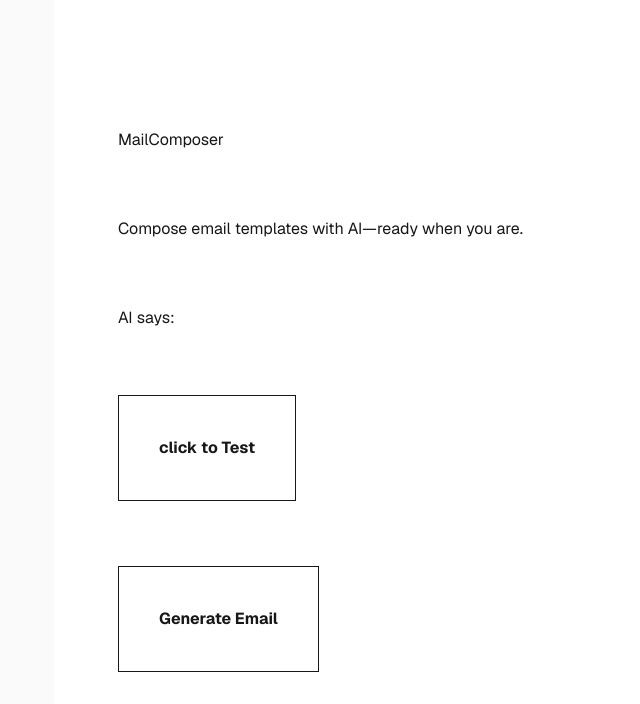
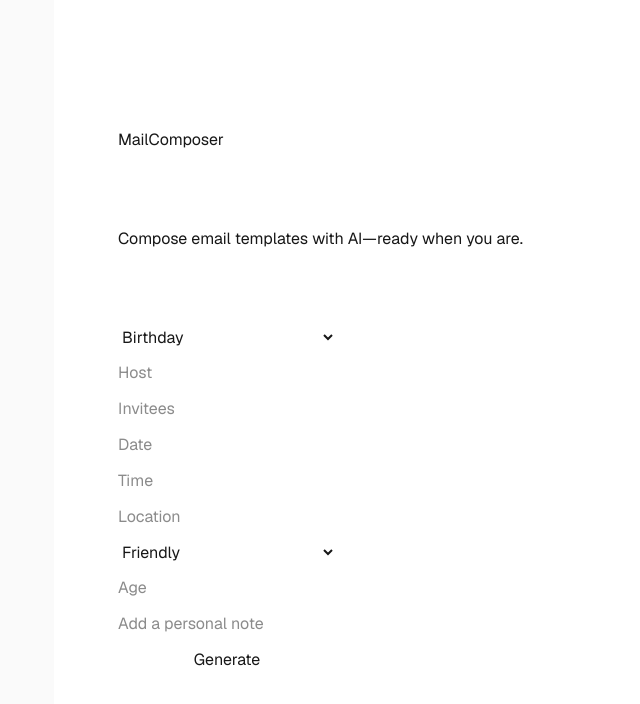
Before and after one commit to zcdev/mailcomposer, a Next.js app: page / in a window 1280 px wide. Shown: the top 704 px of the page, without its empty margins (202-842 px from the left). Built offline with nearby package versions, Linux system fonts and the light colour scheme.

Commit message:
feat(form): scaffold MailComposerForm
- set up typing, state, and handlers for core form functionality
- add placeholder UI with potential for reuse
- refactor lib structure for clarity
- decouple form logic from home page
- clean up component files (rename/remove)

```diff
--- a/src/app/api/compose/route.ts
+++ b/src/app/api/compose/route.ts
@@ -1,7 +1,7 @@
 // api/compose/route.ts
 import "server-only";
 import { NextRequest, NextResponse } from "next/server";
-import { openai, DEFAULT_MODEL } from '@/src/app/lib/openai';
+import { openai, DEFAULT_MODEL } from '@/src/app/lib/prompt/openai';
 
 export async function POST(req: NextRequest) {
     try {
--- a/src/app/components/mail-composer/GenerateTemplate.tsx
+++ /dev/null
@@ -1,23 +0,0 @@
-'use client';
-
-export default function GenerateTemplate() {
-    const generateHTML = async () => {
-        await fetch("/api/generate-email", {
-            method: "POST",
-            headers: {
-                'Content-Type': 'text/html',
-            },
-            body: JSON.stringify({
-                input: "Hey there, welcome aboard 🚀"
-            }),
-        });
-    };
-
-    return (
-        <div>
-            <button onClick={generateHTML} className="p-10 font-bold border-1">
-                Generate Email
-            </button>
-        </div>
-    );
-}
--- a/src/app/components/mail-composer/MailComposerForm.tsx
+++ b/src/app/components/mail-composer/MailComposerForm.tsx
@@ -0,0 +1,137 @@
+'use client';
+import { useState } from 'react';
+import { promptAI } from '../../lib/prompt/promptAI';
+import { parseFormData } from '../../lib/prompt/parseFormData';
+import { getTemplateData } from '../../lib/generate/getTemplateData';
+
+type EventTheme = "birthday" | "graduation" | "wedding" | "newYear";
+type Vibe = "formal" | "friendly" | "playful";
+
+export default function MailComposerForm() {
+    const [formData, setFormData] = useState({
+        theme: "birthday" as EventTheme,
+        host: "",
+        invitee: "",
+        date: "",
+        time: "",
+        location: "",
+        vibe: "friendly" as Vibe,
+        message: "",
+        details: {
+            age: undefined as number | undefined,
+            classYear: undefined as number | undefined,
+            year: new Date().getFullYear(),
+        },
+    });
+
+    function handleSelectChange(
+        e: React.ChangeEvent<HTMLSelectElement>
+    ) {
+        const { name, value } = e.target;
+
+        setFormData((prev) => ({
+            ...prev,
+            [name]: value,
+        }));
+    }
+
+    function handleInputChange(event: React.ChangeEvent<HTMLInputElement>) {
+        const { name, value } = event.target;
+
+        setFormData((prev) => ({
+            ...prev,
+            details: {
+                ...prev.details,
+                [name]: value ? Number(value) : undefined,
+            },
+        }));
+    }
+
+    async function handleSubmit(e: React.SubmitEvent) {
+        e.preventDefault();
+        console.log("FORM DATA 👉", formData);
+        try {
+            const prompt = parseFormData(formData);
+            const data = await promptAI(prompt);
+            await getTemplateData(data.result);
+        } catch (error) {
+            console.error(error);
+        }
+    }
+
+    return (
+        <form onSubmit={handleSubmit} className="flex flex-col gap-3">
+            {/* Theme */}
+            <select name="theme" value={formData.theme} onChange={handleSelectChange}>
+                <option value="birthday">Birthday</option>
+                <option value="graduation">Graduation</option>
+                <option value="wedding">Wedding</option>
+                <option value="newYear">New Year</option>
+            </select>
+
+            {/* Basic fields */}
+            <input name="host" placeholder="Host" onChange={handleInputChange} />
+            <input name="invitee" placeholder="Invitees" onChange={handleInputChange} />
+            <input name="date" placeholder="Date" onChange={handleInputChange} />
+            <input name="time" placeholder="Time" onChange={handleInputChange} />
+            <input name="location" placeholder="Location" onChange={handleInputChange} />
+
+            {/* vibe */}
+            <select name="vibe" value={formData.vibe} onChange={handleSelectChange}>
+                <option value="formal">Formal</option>
+                <option value="friendly">Friendly</option>
+                <option value="playful">Playful</option>
+            </select>
+
+            {/* Conditional fields */}
+            {formData.theme === "birthday" && (
+                <input
+                    name="age"
+                    type="number"
+                    placeholder="Age"
+                    onChange={handleInputChange}
+                />
+            )}
+
+            {/* Placeholder */}
+            {formData.theme === "graduation" && (
+                <input
+                    name="age"
+                    type="number"
+                    placeholder="Age"
+                    onChange={handleInputChange}
+                />
+            )}
+
+            {/* Placeholder */}
+            {formData.theme === "wedding" && (
+                <input
+                    name="age"
+                    type="number"
+                    placeholder="Age"
+                    onChange={handleInputChange}
+                />
+            )}
+
+            {/* Placeholder */}
+            {formData.theme === "newYear" && (
+                <input
+                    name="age"
+                    type="number"
+                    placeholder="Age"
+                    onChange={handleInputChange}
+                />
+            )}
+
+            {/* Message */}
+            <input
+                name="message"
+                placeholder="Add a personal note"
+                onChange={handleInputChange}
+            />
+
+            <button type="submit">Generate</button>
+        </form>
+    );
+
+}
--- a/src/app/components/ui/Button.tsx
+++ b/src/app/components/ui/Button.tsx
@@ -0,0 +1,10 @@
+type ButtonProps = {
+    className: string;
+    onClick: () => void;
+};
+
+export const Button = ({ className, onClick, ...props }: ButtonProps) => {
+    return (
+        <button></button>
+    );
+};
--- a/src/app/lib/compileMJML.ts
+++ /dev/null
@@ -1,22 +0,0 @@
-// lib/compile.ts
-import mjml2html from 'mjml';
-import fs from 'fs';
-import path from 'path';
-
-const { html } = mjml2html(`
-  <mjml>
-    <mj-body>
-      <mj-section>
-        <mj-column>
-          <mj-text>Hello from MJML 👋</mj-text>
-        </mj-column>
-      </mj-section>
-    </mj-body>
-  </mjml>
-`, {
-    minify: true,
-    validationLevel: 'strict',
-});
-
-const filePath = path.join(process.cwd(), 'public/html', 'template.html');
-fs.writeFileSync(filePath, html);
--- /dev/null
+++ b/src/app/lib/generate/compileMJML.ts
@@ -0,0 +1,24 @@
+// lib/compile.ts
+import mjml2html from 'mjml';
+import fs from 'fs';
+import path from 'path';
+
+export function commpileMJML() {
+  const { html } = mjml2html(`
+    <mjml>
+      <mj-body>
+        <mj-section>
+          <mj-column>
+            <mj-text>Hello from MJML 👋</mj-text>
+          </mj-column>
+        </mj-section>
+      </mj-body>
+    </mjml>
+  `, {
+    minify: true,
+    validationLevel: 'strict',
+  });
+
+  const filePath = path.join(process.cwd(), 'public/html', 'template.html');
+  fs.writeFileSync(filePath, html);
+}
--- a/src/app/lib/prompt/buildPrompt.ts
+++ b/src/app/lib/generate/getTemplateData.ts
@@ -1,14 +1,13 @@
-// lib/prompt.ts (fetch for frontend consumption)
-type AIResponse = {
+type MJMLResponse = {
     result: string;
     error?: string;
 };
 
-export async function fetchAI(message: string): Promise<AIResponse> {
+export async function getTemplateData(input: string): Promise<MJMLResponse> {
     const response = await fetch("/api/compose", {
         method: "POST",
-        headers: { "Content-Type": "application/json" },
-        body: JSON.stringify({ message })
+        headers: { "Content-Type": "text/html" },
+        body: JSON.stringify({ input })
     });
 
     const data = await response.json();
@@ -17,5 +16,5 @@ export async function fetchAI(message: string): Promise<AIResponse> {
         throw new Error(data?.error || 'Request failed.');
     }
 
-    return data;
+    return data; // for compileMJML() to receive
 }
--- /dev/null
+++ b/src/app/lib/prompt/parseFormData.ts
@@ -0,0 +1,62 @@
+type PromptInput = {
+    theme: string;
+    host: string;
+    invitee: string;
+    date: string;
+    time: string;
+    location: string;
+    food?: string;
+    activities?: string;
+    vibe?: string;
+    age?: string;
+    classYear?: string;
+    year?: string;
+    message?: string;
+};
+
+export function parseFormData(data: PromptInput): string {
+    const {
+        theme,
+        host,
+        invitee,
+        date,
+        time,
+        location,
+        food,
+        activities,
+        vibe,
+        age,
+        classYear,
+        year,
+        message,
+    } = data;
+
+    return `
+Write a warm, engaging invitation email.
+
+Event: ${theme}
+Host: ${host}
+Guests: ${invitee}
+Date: ${date}
+Time: ${time}
+Location: ${location}
+Food: ${food}
+Activities: ${activities}
+Vibe: ${vibe}
+
+Details:
+${theme === "Birthday" && age ? `Celebrating ${age} years` : ""}
+${theme === "Graduation" && classYear ? `Class of ${classYear}` : ""}
+${theme === "New Year" && year ? `Celebrating the year ${year}` : ""}
+
+Notes: ${message || "None"}
+
+Instructions:
+- Highlight what guests can expect
+- Make the event feel personal
+
+Output:
+- Message: 1 short paragraph (max 80 words)
+- Subject: 1 concise line
+`;
+}
--- /dev/null
+++ b/src/app/lib/prompt/promptAI.ts
@@ -0,0 +1,21 @@
+// lib/prompt.ts (fetch for frontend consumption)
+type AIResponse = {
+    result: string;
+    error?: string;
+};
+
+export async function promptAI(message: string): Promise<AIResponse> {
+    const response = await fetch("/api/compose", {
+        method: "POST",
+        headers: { "Content-Type": "application/json" },
+        body: JSON.stringify({ message })
+    });
+
+    const data = await response.json();
+
+    if (!response.ok) {
+        throw new Error(data?.error || 'Request failed.');
+    }
+
+    return data;
+}
--- a/src/app/page.tsx
+++ b/src/app/page.tsx
@@ -1,35 +1,14 @@
 'use client';
-import { useState } from "react";
-import { fetchAI } from "./lib/prompt/buildPrompt";
-import GenerateTemplate from "./components/mail-composer/GenerateTemplate";
+import MailComposerForm from "./components/mail-composer/MailComposerForm";
 
 export default function Home() {
-  const [result, setResult] = useState<string>('');
-  const [template, setTemplate] = useState<string>('');
-  const [loading, setLoading] = useState(false);
-  const [error, setError] = useState<string | null>(null);
-
-  async function handleClick() {
-    try {
-      const data = await fetchAI("Hi");
-      setResult(data.result);
-    } catch (err) {
-      setError("Something went wrong. Please try again.");
-    } finally {
-      setLoading(false);
-    }
-  }
 
   return (
     <div className="flex flex-col flex-1 items-center justify-center bg-zinc-50 font-sans dark:bg-black">
       <main className="flex flex-1 w-full max-w-3xl flex-col items-center justify-between py-32 px-16 bg-white dark:bg-black sm:items-start">
         <h1>MailComposer</h1>
         <p>Compose email templates with AI—ready when you are.</p>
-        <p>AI says: {result}</p>
-        <button onClick={handleClick} className="p-10 font-bold border-1">
-          click to Test
-        </button>
-        <GenerateTemplate />
+        <MailComposerForm />
       </main>
     </div>
   );
```
Also changed, not shown: src/app/lib/prompt/openai.ts (renamed from src/app/lib/openai.ts), src/app/lib/prompt/parseInput.ts (deleted).
